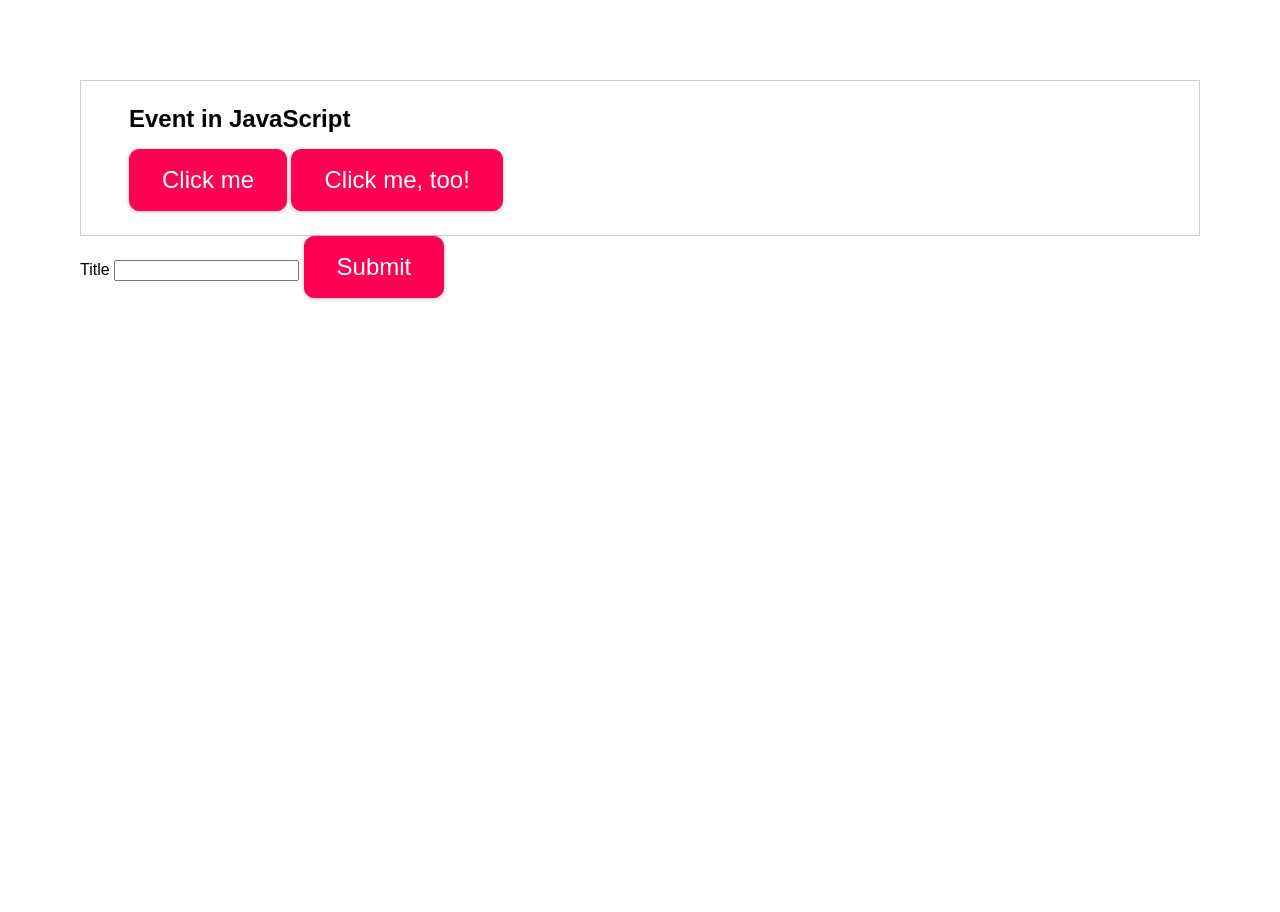
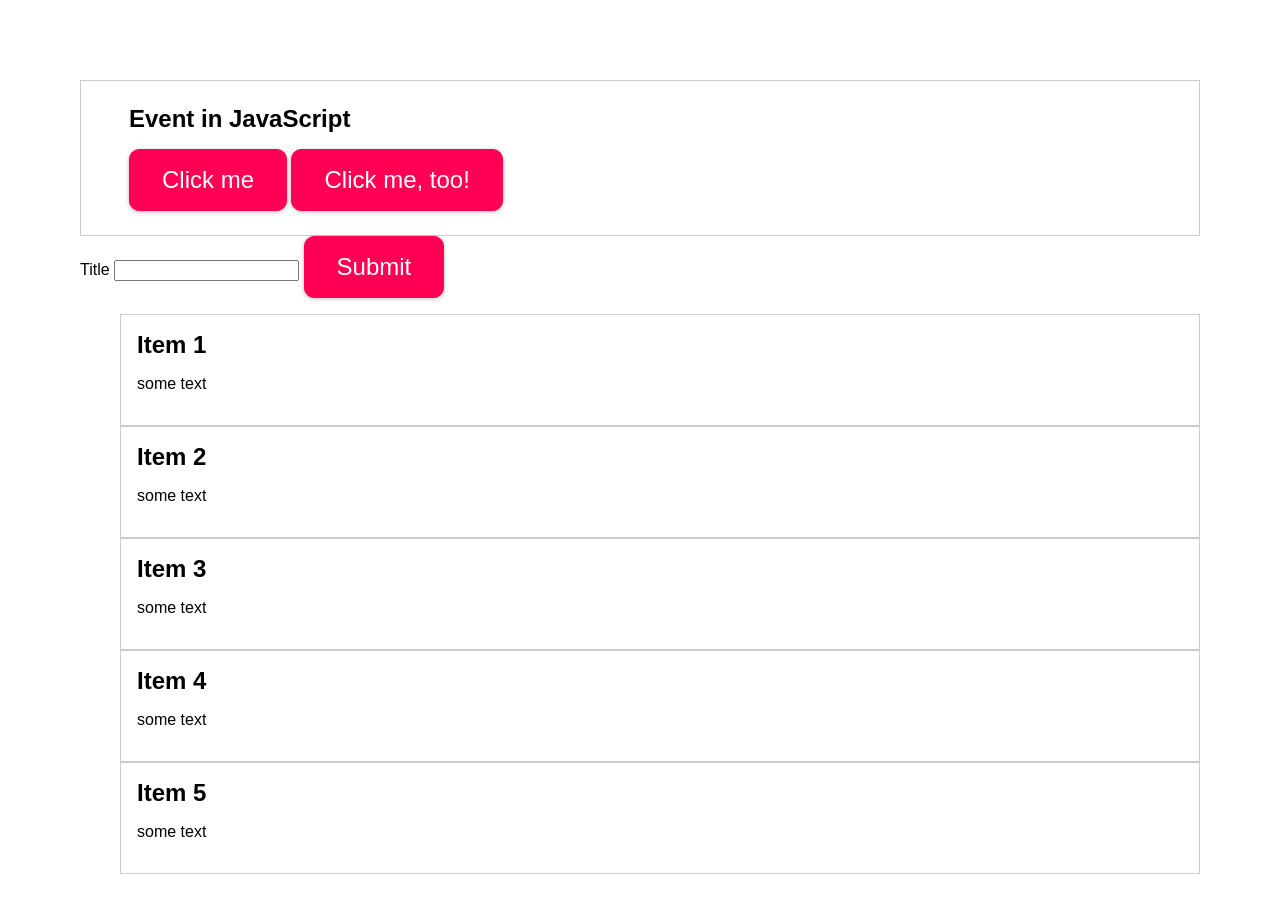
Before and after one commit to rhenaldoaryap/advance-javascript, a plain HTML site: page oop-practice/events.html in a window 1280 px wide. Before the commit the page ends 800 px from the top, so only its background shows below. Drawn offline with Linux system fonts and the light colour scheme.

Commit message:
learning about capturing, bubbling, propagation and delegation on eventlistener

```diff
--- a/oop-practice/assets/scripts/events.js
+++ b/oop-practice/assets/scripts/events.js
@@ -1,4 +1,4 @@
-const buttons = document.querySelectorAll("button");
+const button = document.querySelector("button");
 
 const buttonClickHandler = (event) => {
   //   event.target.disabled = true;
@@ -23,9 +23,9 @@ we couldn't use another onclick event anymore
 because it will count as override, not count
 as double eventlistener */
 
-buttons.forEach((button) => {
+/* buttons.forEach((button) => {
   button.addEventListener("click", buttonClickHandler);
-});
+}); */
 
 /* setTimeout(() => {
   button.removeEventListener("click", buttonClickHandler);
@@ -37,3 +37,80 @@ formElement.addEventListener("click", (event) => {
   event.preventDefault();
   console.log(event);
 });
+
+const divElement = document.querySelector("div");
+
+divElement.addEventListener("click", (event) => {
+  console.log("CLICKED DIV");
+  console.log(event);
+});
+
+button.addEventListener("click", (event) => {
+  /* stopPropagation will help us to only execute this event
+  and not execute any event listener after this one,
+  stopPropagation will help us to put this button to capturing (inside to outside)
+  rather dan bubbling (outside to inside) */
+  event.stopPropagation();
+  console.log("CLICKED BUTTON");
+  console.log(event);
+});
+
+/*
+  advantages using delegation
+
+  basically, all we have done to select all elements and add an event listener to it
+  using loop, that is not wrong but have some disadvantages
+  1. for performance -> because we have lot of event in it and always looping and waiting to occur
+  2. for memory -> we alwasy store all of those event in memory because we looping each per each
+
+  what does that mean?
+  see this code:
+
+  const listItems = document.querySelectorAll("li");
+
+  listItems.forEach((listItem) => {
+    listItem.addEventListener("click", (event) => {
+      event.target.classList.toggle("highlight")
+    })
+  })
+
+  instead of targeting all of list items, we should targetting the parent of the list items.
+  that will reduce the cost of performance and memory, because we only selecting one element and then
+  give that one element an event listener.
+  of course it will make sense to save more performance and memory because we are not selecting many of elements
+  and we have same behaviour like previous code.
+
+  see the code below:
+*/
+
+const ulElement = document.querySelector("ul");
+
+/* ulElement.addEventListener("click", (event) => {
+  event.target.classList.toggle("highlight");
+}); */
+
+/*
+  but delegation can be cumbersome if our elements is complex,
+  what does mean?
+
+  let add more element inside of our list item
+  see the events.html code, we adding more elements like h2 and paragraph
+
+  if we have complex elements, the normal delegation (only selecting parent element)
+  will not work, because we only using event.target
+  event.target only work at the element we click and adding the class based on what we click
+  if we click the list item, the highlight class only added to the list item
+  if we click to the h2 tag, the highlight class only added to the h2 tag
+  and so on..
+
+  so how to solve this then?
+  instead of only using event.target, we can use event.target.closest()
+  closets means we selecting the closest element based on what we registered on the event listener
+  on this case, we registered the unordered list (which is the parent of list item)
+  and this will not behave based on what we click, but behave like what we want
+  which means add the highlight class on the entire element based on event listener we registered first.
+*/
+
+ulElement.addEventListener("click", (event) => {
+  event.target.closest("li").classList.toggle("highlight");
+});
--- a/oop-practice/assets/styles/events.css
+++ b/oop-practice/assets/styles/events.css
@@ -35,3 +35,17 @@ button:active {
   border-color: #e92f6d;
   box-shadow: 0 1px 8px rgba(0, 0, 0, 0.26);
 }
+
+ul {
+  list-style: none;
+}
+
+li {
+  padding: 1rem;
+  border: 1px solid #ccc;
+}
+
+.highlight {
+  background-color: red;
+  color: white;
+}
--- a/oop-practice/events.html
+++ b/oop-practice/events.html
@@ -19,5 +19,27 @@
       <input type="text" id="title" />
       <button>Submit</button>
     </form>
+    <ul>
+      <li>
+        <h2>Item 1</h2>
+        <p>some text</p>
+      </li>
+      <li>
+        <h2>Item 2</h2>
+        <p>some text</p>
+      </li>
+      <li>
+        <h2>Item 3</h2>
+        <p>some text</p>
+      </li>
+      <li>
+        <h2>Item 4</h2>
+        <p>some text</p>
+      </li>
+      <li>
+        <h2>Item 5</h2>
+        <p>some text</p>
+      </li>
+    </ul>
   </body>
 </html>
```
